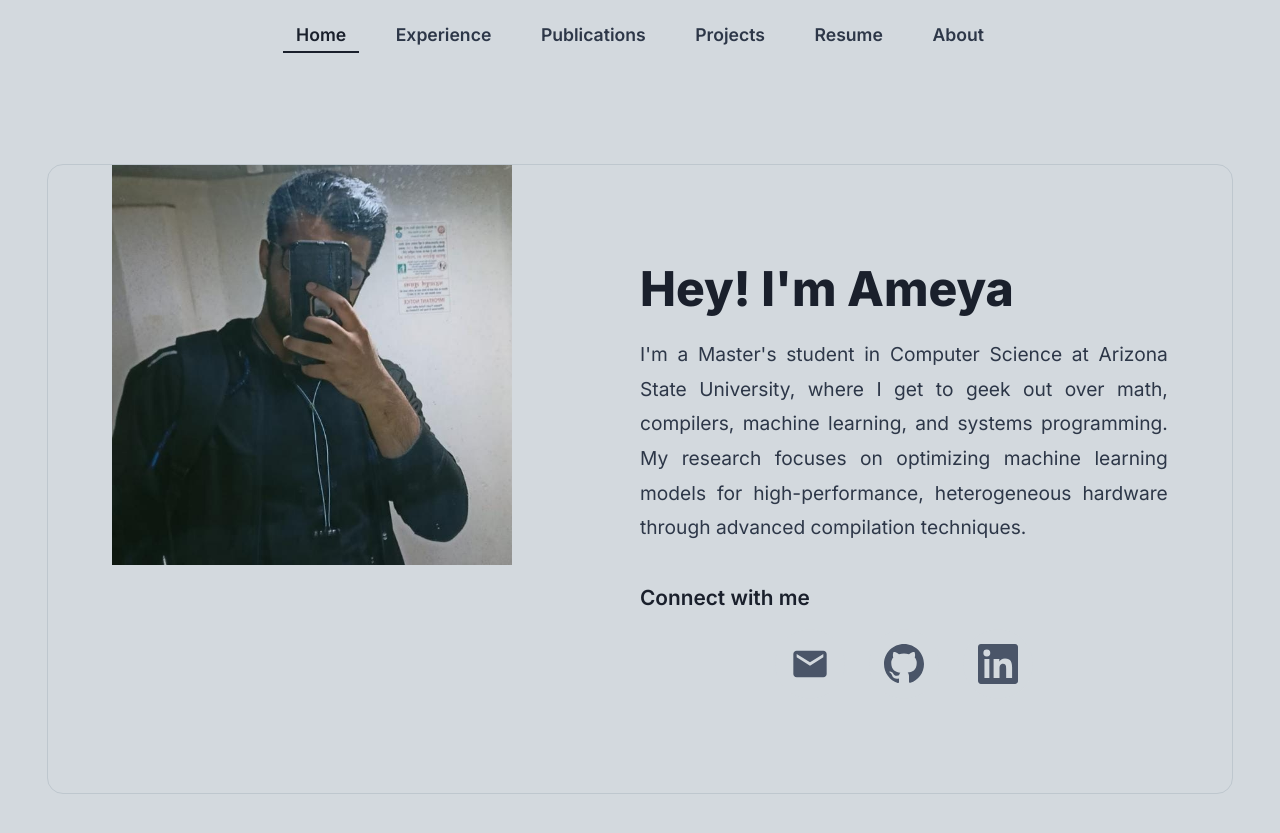
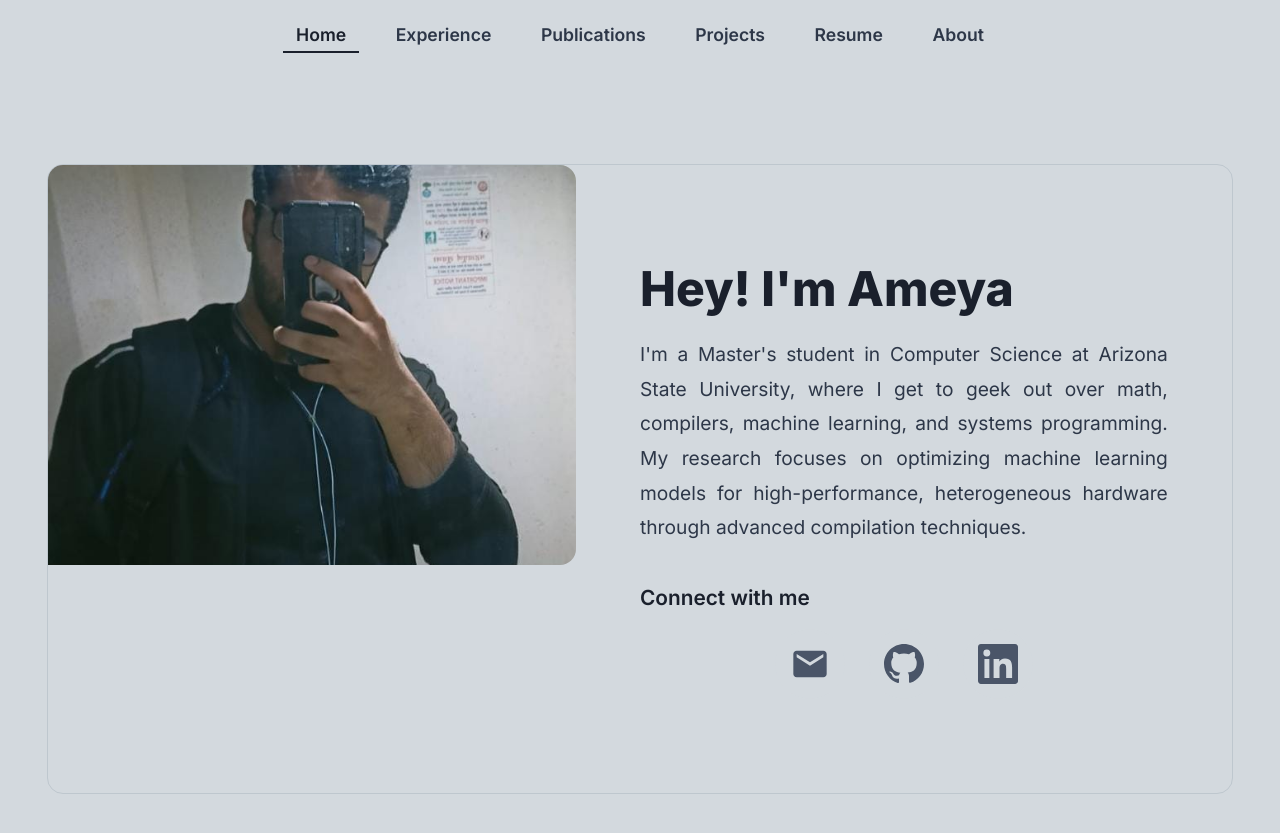
Before and after one commit to Ameya674/ameya.ai, a Jekyll site: the page built from index.md, in a window 1280 px wide. Shown: the top 833 px of the page. Built offline with Jekyll 4.4.1, drawn with Linux system fonts in a browser that asks for light colours.

Commit message:
hopefully this works

```diff
--- a/assets/css/styles.css
+++ b/assets/css/styles.css
@@ -121,22 +121,20 @@ body {
 .card-image {
   flex: 1;
   overflow: hidden;
-  max-height: 400px; /* Set a maximum height to constrain the image */
-  display: flex;
-  align-items: center;
-  justify-content: center;
+  aspect-ratio: 4 / 3; /* Define a consistent aspect ratio for the image container */
+  max-height: 400px; /* Cap the height to prevent oversized images */
 }
 
 .card-image img {
   width: 100%;
   height: 100%;
-  object-fit: contain; /* Use contain to ensure the entire image fits without cropping */
+  object-fit: cover; /* Use cover to fill the container, cropping if necessary */
   transition: transform 0.5s ease;
   border-radius: 0 1rem 1rem 0;
 }
 
 .card-image img:hover {
-  transform: scale(1.05); /* Reduced scale to prevent overflow on hover */
+  transform: scale(1.05); /* Subtle zoom to avoid overflow */
 }
 
 .card-content {
@@ -595,6 +593,7 @@ body {
   .card-image {
     height: 400px;
     max-width: 100%;
+    aspect-ratio: 4 / 3; /* Maintain aspect ratio for consistency */
   }
   .card-image img {
     border-radius: 0;
@@ -623,6 +622,7 @@ body {
   }
   .card-image {
     height: 300px;
+    aspect-ratio: 4 / 3; /* Maintain aspect ratio */
   }
   .card-image img {
     border-radius: 0;
@@ -704,6 +704,7 @@ body {
   }
   .card-image {
     height: 250px;
+    aspect-ratio: 4 / 3; /* Maintain aspect ratio */
   }
   .card-image img {
     border-radius: 0;
```
